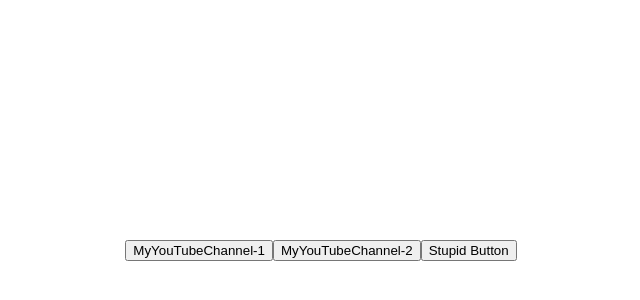
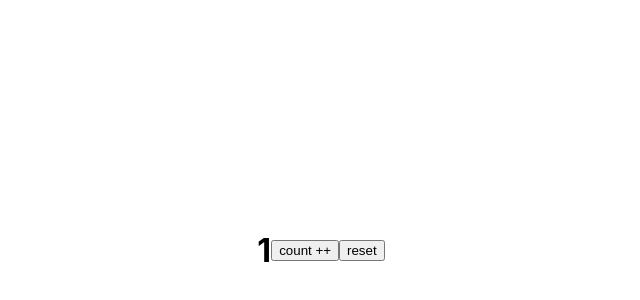
Before and after one commit to Odinokun/ca-microtasks, a React (Create React App) app: page / in a window 1280 px wide. Shown: the part 150-450 px from the top of the page, without its empty margins (319-959 px from the left). Built offline with nearby package versions, Linux system fonts and the light colour scheme.

Commit message:
Refactor App component: remove Button component and implement local button functionality for counter

```diff
--- a/src/App.tsx
+++ b/src/App.tsx
@@ -1,27 +1,22 @@
+import { useState } from 'react';
 import './App.css';
-import { Button } from './components/Button';
 
 function App() {
-  const BtnFoo1 = (peopleName: string, age: number, address: string) => {
-    console.log(peopleName, age, address);
+  let [a, setA] = useState(1);
+
+  const onClickHandler = () => {
+    setA(++a);
   };
 
-  const BtnFoo2 = (peopleName: string) => {
-    console.log(peopleName);
-  };
-
-  const BtnFoo3 = () => {
-    console.log('I am a stupid button');
+  const resetCounter = () => {
+    setA(0);
   };
 
   return (
     <div className='App'>
-      <Button
-        name='MyYouTubeChannel-1'
-        callBack={() => BtnFoo1('Bob', 21, 'Ottawa')}
-      />
-      <Button name='MyYouTubeChannel-2' callBack={() => BtnFoo2('John')} />
-      <Button name='Stupid Button' callBack={BtnFoo3} />
+      <h1>{a}</h1>
+      <button onClick={onClickHandler}>count ++</button>
+      <button onClick={resetCounter}>reset</button>
     </div>
   );
 }
--- a/src/components/Button.tsx
+++ /dev/null
@@ -1,18 +0,0 @@
-import { FC } from 'react';
-
-type PropsType = {
-  name: string;
-  callBack: () => void;
-};
-
-export const Button: FC<PropsType> = ({ name, callBack }) => {
-  const onClickHandler = () => {
-    callBack();
-  };
-
-  return (
-    <div>
-      <button onClick={onClickHandler}>{name}</button>
-    </div>
-  );
-};
```
